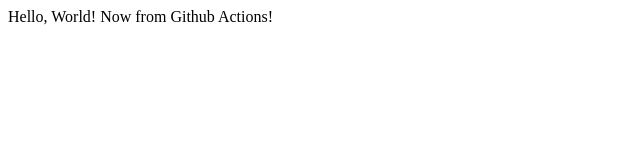
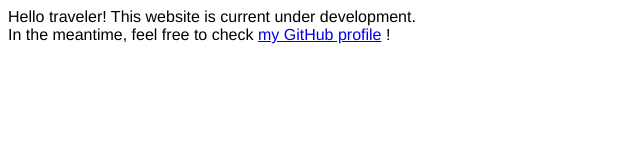
Before and after one commit to Akarys42/portfolio, a website built with webpack: page src/index.html in a window 1280 px wide. Shown: the whole page, without its empty margins (0-640 px from the left). Built offline with nearby package versions, Linux system fonts and the light colour scheme.

Commit message:
HTML: add in-development message

```diff
--- a/src/index.html
+++ b/src/index.html
@@ -2,9 +2,9 @@
 <html>
   <head>
     <meta charset="utf-8" />
-    <title>Hello, World!</title>
+    <title>Matteo Bertucci's personal website!</title>
   </head>
-  <body>
-    Hello, World! Now from Github Actions!
+  <body style="font-family:Helvetica">
+    Hello traveler! This website is current under development. <br>In the meantime, feel free to check <a href="https://github.com/akarys42">my GitHub profile</a> !
   </body>
 </html>
```
